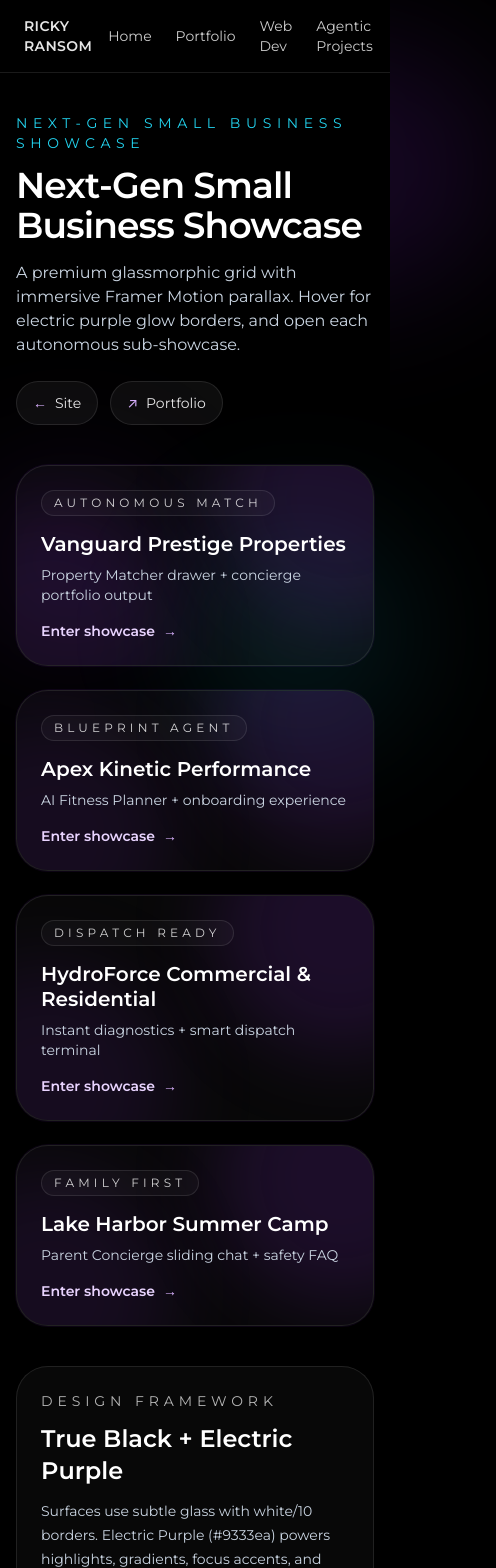
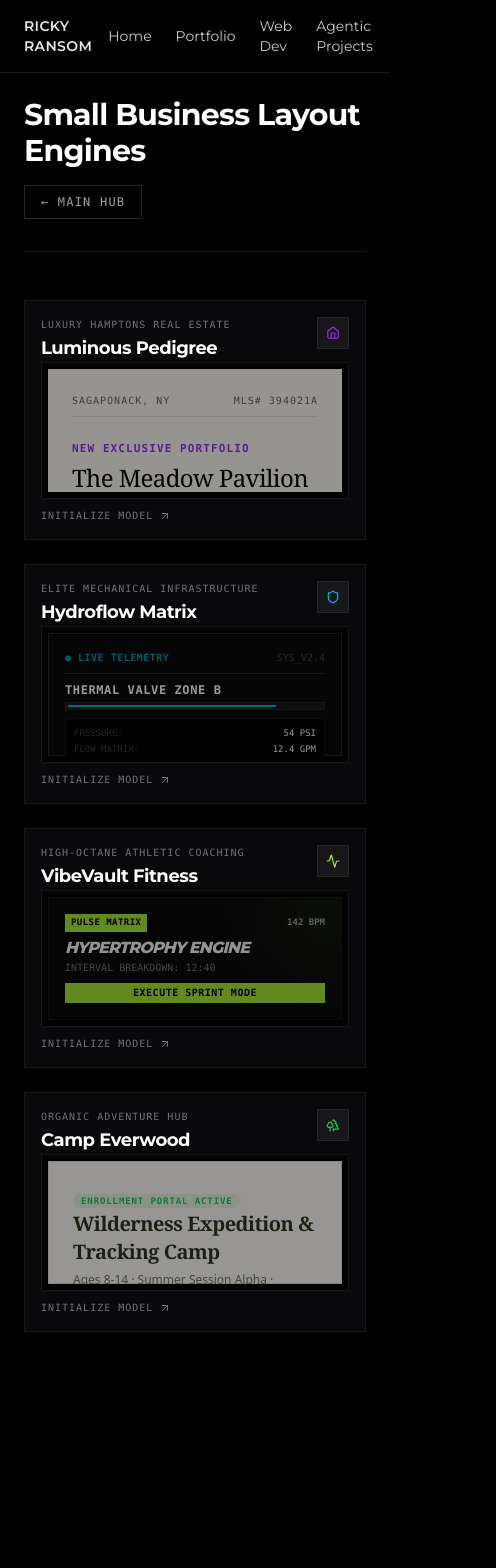
Before and after one commit to rickytechie/ricky-ransom-site, a Next.js app: page /portfolio/web-dev-projects in a window 390 px wide. Shown: the top 1568 px of the page, 496 px wide, since content can reach past the window. After the commit the page ends 1356 px from the top, so only its background shows below. Built offline with nearby package versions, Linux system fonts and the light colour scheme.

Commit message:
fix: eliminate UI text notes and instantiate responsive bento module overlay previews

```diff
--- a/app/portfolio/web-dev-projects/page.tsx
+++ b/app/portfolio/web-dev-projects/page.tsx
@@ -1,235 +1,239 @@
 "use client";
 
+import React, { useState } from "react";
+import { AnimatePresence, motion } from "framer-motion";
+import { Activity, Shield, Trees, X, ArrowUpRight, Home } from "lucide-react";
 import Link from "next/link";
-import { useEffect, useMemo, useState } from "react";
-import { motion, useMotionValue, useSpring, useTransform } from "framer-motion";
 
-type Tile = {
-  key: string;
-  title: string;
-  subtitle: string;
-  href: string;
-  tag: string;
-};
-
-const tiles: Tile[] = [
+// --- FULL LIVE TEMPLATE MOCKUPS INTEGRATED DIRECTLY ---
+const TEMPLATES = [
   {
-    key: "real-estate",
-    title: "Vanguard Prestige Properties",
-    subtitle: "Property Matcher drawer + concierge portfolio output",
-    href: "/portfolio/web-dev-projects/real-estate",
-    tag: "Autonomous Match",
+    id: "real-estate",
+    title: "Luminous Pedigree",
+    subtitle: "Luxury Hamptons Real Estate",
+    icon: Home,
+    accent: "#9333ea",
+    gridClass: "md:col-span-2 md:row-span-2",
+    previewDOM: (
+      <div className="w-full h-full p-6 flex flex-col justify-between font-serif bg-[#FAF7F2] text-black">
+        <div className="flex justify-between items-center border-b border-black/10 pb-2 font-mono text-[10px] tracking-widest text-black/60">
+          <span>SAGAPONACK, NY</span>
+          <span>MLS# 394021A</span>
+        </div>
+        <div className="my-6 space-y-2">
+          <p className="text-[11px] font-mono tracking-widest text-[#9333ea] uppercase font-bold">
+            New Exclusive Portfolio
+          </p>
+          <h3 className="text-2xl md:text-3xl font-light tracking-tight leading-none">The Meadow Pavilion</h3>
+          <p className="text-lg font-light text-black/80">$32,500,000</p>
+        </div>
+        <div className="grid grid-cols-3 gap-2 text-center font-mono text-[9px] bg-black/5 p-2 border border-black/10">
+          <div>
+            <span className="block text-black/40">SPACE</span>11,200 SF
+          </div>
+          <div>
+            <span className="block text-black/40">LOT</span>3.4 ACRES
+          </div>
+          <div>
+            <span className="block text-black/40">BEDS</span>7 SUITES
+          </div>
+        </div>
+      </div>
+    ),
   },
   {
-    key: "personal-trainer",
-    title: "Apex Kinetic Performance",
-    subtitle: "AI Fitness Planner + onboarding experience",
-    href: "/portfolio/web-dev-projects/personal-trainer",
-    tag: "Blueprint Agent",
+    id: "plumbing",
+    title: "Hydroflow Matrix",
+    subtitle: "Elite Mechanical Infrastructure",
+    icon: Shield,
+    accent: "#06b6d4",
+    gridClass: "md:col-span-1 md:row-span-1",
+    previewDOM: (
+      <div className="w-full h-full p-4 flex flex-col justify-between font-mono bg-[#09090b] text-zinc-400 border border-zinc-800">
+        <div className="flex justify-between items-center border-b border-zinc-800 pb-2 text-[10px]">
+          <span className="text-[#06b6d4] font-bold tracking-wider animate-pulse">● LIVE TELEMETRY</span>
+          <span className="opacity-40">SYS_V2.4</span>
+        </div>
+        <div className="my-2 space-y-1">
+          <h4 className="text-xs font-bold text-white uppercase tracking-wider">Thermal Valve Zone B</h4>
+          <div className="h-2 bg-zinc-900 border border-zinc-800 p-0.5">
+            <div className="h-full bg-[#06b6d4]" style={{ width: "82%" }} />
+          </div>
+        </div>
+        <div className="text-[9px] space-y-0.5 bg-black p-2 border border-zinc-900">
+          <div className="flex justify-between">
+            <span className="opacity-40">PRESSURE:</span>
+            <span className="text-white">54 PSI</span>
+          </div>
+          <div className="flex justify-between">
+            <span className="opacity-40">FLOW MATRIX:</span>
+            <span className="text-white">12.4 GPM</span>
+          </div>
+        </div>
+      </div>
+    ),
   },
   {
-    key: "plumbing",
-    title: "HydroForce Commercial & Residential",
-    subtitle: "Instant diagnostics + smart dispatch terminal",
-    href: "/portfolio/web-dev-projects/plumbing",
-    tag: "Dispatch Ready",
+    id: "personal-trainer",
+    title: "VibeVault Fitness",
+    subtitle: "High-Octane Athletic Coaching",
+    icon: Activity,
+    accent: "#a3e635",
+    gridClass: "md:col-span-1 md:row-span-1",
+    previewDOM: (
+      <div className="w-full h-full p-4 flex flex-col justify-between bg-zinc-950 text-white border border-zinc-900 relative overflow-hidden">
+        <div className="absolute -top-10 -right-10 w-24 h-24 bg-[#a3e635]/10 blur-2xl pointer-events-none" />
+        <div className="flex justify-between items-center font-mono text-[9px]">
+          <span className="bg-[#a3e635] text-black font-black px-1.5 py-0.5 uppercase tracking-wider">
+            PULSE MATRIX
+          </span>
+          <span className="text-zinc-400 font-bold">142 BPM</span>
+        </div>
+        <div className="my-2">
+          <h4 className="text-base font-black uppercase tracking-tighter italic leading-none text-zinc-100">
+            Hypertrophy Engine
+          </h4>
+          <p className="text-[10px] font-mono text-zinc-500 mt-1">INTERVAL BREAKDOWN: 12:40</p>
+        </div>
+        <div className="h-7 bg-[#a3e635] text-black font-mono text-[10px] font-black uppercase tracking-wider flex items-center justify-center">
+          Execute Sprint Mode
+        </div>
+      </div>
+    ),
   },
   {
-    key: "summer-camp",
-    title: "Lake Harbor Summer Camp",
-    subtitle: "Parent Concierge sliding chat + safety FAQ",
-    href: "/portfolio/web-dev-projects/summer-camp",
-    tag: "Family First",
+    id: "summer-camp",
+    title: "Camp Everwood",
+    subtitle: "Organic Adventure Hub",
+    icon: Trees,
+    accent: "#22c55e",
+    gridClass: "md:col-span-3 md:row-span-1",
+    previewDOM: (
+      <div className="w-full h-full p-6 flex flex-col md:flex-row justify-between items-start md:items-center bg-[#FDFBF7] text-[#2D3A22] border border-[#E6E1D5] font-serif">
+        <div className="space-y-1 max-w-md">
+          <span className="text-[9px] font-mono tracking-widest bg-[#22c55e]/10 text-[#22c55e] px-2 py-0.5 rounded-full font-bold uppercase">
+            Enrollment Portal Active
+          </span>
+          <h3 className="text-xl font-bold tracking-tight">Wilderness Expedition & Tracking Camp</h3>
+          <p className="text-xs font-sans text-[#2D3A22]/70 leading-relaxed">
+            Ages 8-14 · Summer Session Alpha · Limited Cabin Capacity Remaining
+          </p>
+        </div>
+        <button className="mt-4 md:mt-0 px-6 py-3 bg-[#2D3A22] text-white font-sans text-xs font-bold tracking-wider uppercase hover:opacity-90 transition-opacity">
+          Secure Cabin Space
+        </button>
+      </div>
+    ),
   },
 ];
 
-function usePrefersReducedMotion() {
-  const [reduced, setReduced] = useState(false);
-  useEffect(() => {
-    const mq = window.matchMedia?.("(prefers-reduced-motion: reduce)");
-    if (!mq) return;
-    const onChange = () => setReduced(!!mq.matches);
-    onChange();
-    mq.addEventListener?.("change", onChange);
-    return () => mq.removeEventListener?.("change", onChange);
-  }, []);
-  return reduced;
-}
+export default function WebDevPortfolioHub() {
+  const [previewId, setPreviewId] = useState<string | null>(null);
+  const activeTemplate = TEMPLATES.find((t) => t.id === previewId) || null;
 
-function BackLink() {
   return (
+    <div className="min-h-screen bg-[#000000] text-white p-6 md:p-12 selection:bg-[#9333ea] relative">
+      <div className="max-w-7xl mx-auto space-y-12">
+        {/* Simple Minimal Header */}
+        <div className="flex flex-col md:flex-row justify-between items-start md:items-center border-b border-zinc-900 pb-8 gap-4">
+          <div>
+            <h1 className="text-3xl font-bold tracking-tight">Small Business Layout Engines</h1>
+          </div>
           <Link
-      href="/"
-      className="inline-flex min-h-[44px] items-center gap-2 rounded-full border border-white/10 bg-white/5 px-4 py-2 text-sm text-white/90 transition hover:bg-white/10"
+            href="/#projects"
+            className="text-xs font-mono tracking-widest text-zinc-400 hover:text-white transition-colors border border-zinc-800 px-4 py-2 uppercase"
           >
-      <span className="text-purple-300">←</span>
-      Site
+            ← Main Hub
           </Link>
-  );
-}
-
-function PortfolioHubCard({ t, idx }: { t: Tile; idx: number }) {
-  return (
-    <Link
-      key={t.key}
-      href={t.href}
-      aria-label={`Open ${t.title}`}
-      className="group relative overflow-hidden rounded-[2rem] border border-white/10 bg-white/[0.03] p-6 shadow-[0_0_0_1px_rgba(147,51,234,0.08)] transition will-change-transform"
-      style={{ transform: "translateZ(0)" }}
-    >
-      <div
-        aria-hidden
-        className="absolute -top-24 -right-24 h-64 w-64 rounded-full bg-[#9333ea]/15 blur-2xl transition-opacity duration-300 group-hover:opacity-100"
-      />
-      <div
-        aria-hidden
-        className="absolute -bottom-24 -left-24 h-64 w-64 rounded-full bg-[#9333ea]/10 blur-2xl transition-opacity duration-300 group-hover:opacity-100"
-      />
-
-      <motion.div
-        className="relative space-y-4"
-        initial={false}
-        animate={undefined}
-        whileHover={{ scale: 1.04 }}
-        transition={{ type: "spring", stiffness: 260, damping: 24 }}
-      >
-        <div className="inline-flex items-center rounded-full border border-white/10 bg-white/[0.03] px-3 py-1 text-xs uppercase tracking-[0.35em] text-white/80">
-          {t.tag}
         </div>
 
-        <div className="space-y-2">
-          <h2 className="text-xl font-semibold leading-tight text-white">{t.title}</h2>
-          <p className="text-sm text-slate-300">{t.subtitle}</p>
+        {/* TRUE BLACK HIGH-FIDELITY BENTO GRID */}
+        <div className="grid grid-cols-1 md:grid-cols-3 auto-rows-[240px] gap-6">
+          {TEMPLATES.map((tmpl) => {
+            const Icon = tmpl.icon;
+            return (
+              <motion.div
+                key={tmpl.id}
+                onClick={() => setPreviewId(tmpl.id)}
+                whileHover={{ y: -4 }}
+                className={`${tmpl.gridClass} group bg-zinc-950 border border-zinc-900 hover:border-zinc-800 p-4 flex flex-col justify-between overflow-hidden cursor-pointer relative transition-colors`}
+              >
+                {/* Header Metadata */}
+                <div className="flex justify-between items-start z-10">
+                  <div>
+                    <span className="text-[10px] font-mono uppercase tracking-widest text-zinc-500 block mb-0.5">
+                      {tmpl.subtitle}
+                    </span>
+                    <h3 className="text-lg font-bold tracking-tight text-white group-hover:text-zinc-300 transition-colors">
+                      {tmpl.title}
+                    </h3>
                   </div>
-
-        <div
-          className={
-            "mt-1 flex items-center gap-2 text-sm font-semibold text-purple-200 transition " +
-            (idx % 2 === 0 ? "group-hover:translate-x-0.5" : "group-hover:translate-x-0.5")
-          }
-        >
-          Enter showcase <span className="text-purple-300">→</span>
-        </div>
-      </motion.div>
-
-      <div
-        aria-hidden
-        className="pointer-events-none absolute inset-0 rounded-[2rem] opacity-0 ring-1 ring-[#9333ea] ring-offset-0 transition-opacity duration-200 group-hover:opacity-100"
-        style={{ boxShadow: "0 0 22px rgba(147, 51, 234, 0.6)" }}
-      />
-    </Link>
-  );
-}
-
-export default function WebDevProjectsHubPage() {
-  const reducedMotion = usePrefersReducedMotion();
-  const tilesMemo = useMemo(() => tiles, []);
-
-  // Subtle immersive parallax using scroll position.
-  const y = useMotionValue(0);
-  const ySpring = useSpring(y, { stiffness: 110, damping: 22, mass: 0.6 });
-
-  const heroY = useTransform(ySpring, [0, 1200], [0, -70]);
-  const orb1Y = useTransform(ySpring, [0, 1200], [0, -40]);
-  const orb2Y = useTransform(ySpring, [0, 1200], [0, 34]);
-
-  useEffect(() => {
-    if (reducedMotion) return;
-    let raf = 0;
-    const onScroll = () => {
-      if (raf) return;
-      raf = window.requestAnimationFrame(() => {
-        raf = 0;
-        y.set(window.scrollY || 0);
-      });
-    };
-    onScroll();
-    window.addEventListener("scroll", onScroll, { passive: true });
-    return () => window.removeEventListener("scroll", onScroll);
-  }, [reducedMotion, y]);
-
-  return (
-    <main className="min-h-screen bg-black text-white">
-      <div className="mx-auto w-full max-w-7xl px-4 py-10 sm:px-8">
-        <div className="flex flex-col gap-6 md:flex-row md:items-end md:justify-between">
-          <div className="relative">
-            <motion.div className="absolute -inset-x-10 -top-16 -z-10" style={{ y: heroY }}>
-              <div
-                className="h-[240px] w-[520px] rounded-[140px] bg-[#9333ea]/15 blur-3xl"
-                aria-hidden
-              />
-            </motion.div>
-
-            <motion.p
-              className="text-sm uppercase tracking-[0.4em] text-[#22d3ee]"
-              style={{ y: reducedMotion ? 0 : heroY }}
-            >
-              Next-Gen Small Business Showcase
-            </motion.p>
-
-            <motion.h1
-              className="mt-3 text-4xl font-semibold tracking-tight sm:text-5xl"
-              style={{ y: reducedMotion ? 0 : heroY }}
-            >
-              Next-Gen Small Business Showcase
-            </motion.h1>
-
-            <p className="mt-4 max-w-3xl text-slate-300">
-              A premium glassmorphic grid with immersive Framer Motion parallax. Hover for electric purple glow
-              borders, and open each autonomous sub-showcase.
-            </p>
-          </div>
-
-          <div className="flex flex-wrap gap-3">
-            <BackLink />
-            <Link
-              href="/portfolio"
-              className="inline-flex min-h-[44px] items-center gap-2 rounded-full border border-white/10 bg-white/5 px-4 py-2 text-sm text-white/90 transition hover:bg-white/10"
-            >
-              <span className="text-purple-300">↗</span>
-              Portfolio
-            </Link>
+                  <div className="p-2 bg-zinc-900 border border-zinc-800 text-zinc-400 group-hover:text-white transition-colors">
+                    <Icon size={14} style={{ color: tmpl.accent }} />
                   </div>
                 </div>
 
-        <section className="mt-10">
-          <div className="relative">
+                {/* Micro Live Component Viewport Frame */}
+                <div className="w-full h-[140px] bg-black border border-zinc-900 rounded-none overflow-hidden p-1.5 relative pointer-events-none group-hover:border-zinc-800 transition-colors">
+                  <div className="w-full h-full rounded-none overflow-hidden opacity-60 group-hover:opacity-100 transition-opacity duration-300">
+                    {tmpl.previewDOM}
+                  </div>
+                </div>
+
+                {/* Subtle Action Trigger */}
+                <div className="flex items-center gap-1.5 text-[10px] font-mono tracking-widest text-zinc-500 group-hover:text-white transition-colors uppercase pt-2 border-t border-zinc-900/50 z-10">
+                  Initialize Model <ArrowUpRight size={12} />
+                </div>
+              </motion.div>
+            );
+          })}
+        </div>
+      </div>
+
+      {/* FULL-SCREEN LIVE COMPONENT PREVIEW INTERACTION OVERLAY */}
+      <AnimatePresence>
+        {previewId && activeTemplate && (
+          <>
             <motion.div
-              aria-hidden
-              className="pointer-events-none absolute -left-10 top-0 h-48 w-48 rounded-full bg-[#9333ea]/10 blur-3xl"
-              style={{ y: reducedMotion ? 0 : orb1Y }}
+              initial={{ opacity: 0 }}
+              animate={{ opacity: 0.6 }}
+              exit={{ opacity: 0 }}
+              onClick={() => setPreviewId(null)}
+              className="fixed inset-0 bg-black z-50 backdrop-blur-md"
             />
             <motion.div
-              aria-hidden
-              className="pointer-events-none absolute -right-10 top-14 h-56 w-56 rounded-full bg-[#22d3ee]/10 blur-3xl"
-              style={{ y: reducedMotion ? 0 : orb2Y }}
-            />
+              initial={{ opacity: 0, scale: 0.95, y: 20 }}
+              animate={{ opacity: 1, scale: 1, y: 0 }}
+              exit={{ opacity: 0, scale: 0.95, y: 20 }}
+              transition={{ duration: 0.4, ease: [0.22, 1, 0.36, 1] }}
+              className="fixed inset-4 md:inset-12 bg-zinc-950 border border-zinc-800 z-50 flex flex-col overflow-hidden shadow-2xl shadow-black/80"
+            >
+              {/* Overlay Interactive Header Control */}
+              <div className="flex justify-between items-center px-6 py-4 bg-zinc-900 border-b border-zinc-800 flex-shrink-0">
+                <div className="flex items-center gap-3">
+                  <span className="w-2 h-2 rounded-full bg-emerald-500 animate-pulse" />
+                  <h2 className="text-sm font-mono tracking-wider text-zinc-300 uppercase">
+                    {activeTemplate.title} — Active Viewport Container
+                  </h2>
+                </div>
+                <button
+                  onClick={() => setPreviewId(null)}
+                  className="flex items-center gap-2 px-3 py-1.5 border border-zinc-800 hover:border-zinc-700 hover:bg-zinc-800 text-xs font-mono tracking-widest text-zinc-400 hover:text-white uppercase transition-all"
+                >
+                  <X size={14} /> Close Preview
+                </button>
+              </div>
 
-            <div className="grid w-full grid-cols-1 gap-6 md:grid-cols-2 lg:grid-cols-4">
-              {tilesMemo.map((t, idx) => (
-                <PortfolioHubCard key={t.key} t={t} idx={idx} />
-              ))}
+              {/* Pure Rendered Interactive Target Canvas */}
+              <div className="flex-1 bg-black p-4 md:p-12 overflow-y-auto flex items-center justify-center">
+                <div className="w-full max-w-4xl aspect-video md:aspect-[16/10] bg-zinc-900 shadow-2xl border border-zinc-800 overflow-hidden relative">
+                  {activeTemplate.previewDOM}
                 </div>
               </div>
-        </section>
-
-        <section className="mt-10 rounded-[2rem] border border-white/10 bg-white/[0.03] p-6 sm:p-8">
-          <div className="flex flex-col gap-3 md:flex-row md:items-start md:justify-between">
-            <div>
-              <p className="text-sm uppercase tracking-[0.35em] text-white/70">Design framework</p>
-              <h3 className="mt-3 text-2xl font-semibold text-white">True Black + Electric Purple</h3>
-              <p className="mt-3 max-w-2xl text-sm leading-6 text-slate-300">
-                Surfaces use subtle glass with white/10 borders. Electric Purple (#9333ea) powers highlights,
-                gradients, focus accents, and hover glow borders.
-              </p>
+            </motion.div>
+          </>
+        )}
+      </AnimatePresence>
     </div>
-            <div className="rounded-[1.5rem] border border-purple-400/25 bg-gradient-to-br from-[#9333ea]/10 to-transparent p-4 text-sm text-slate-200">
-              <div className="font-semibold text-white">Touch-friendly actions</div>
-              <div className="mt-1 text-slate-300">Each card uses 44px+ interactive sizing for mobile comfort.</div>
-            </div>
-          </div>
-        </section>
-      </div>
-    </main>
   );
 }
```
Lines whose indentation alone changed are shown as unchanged.
